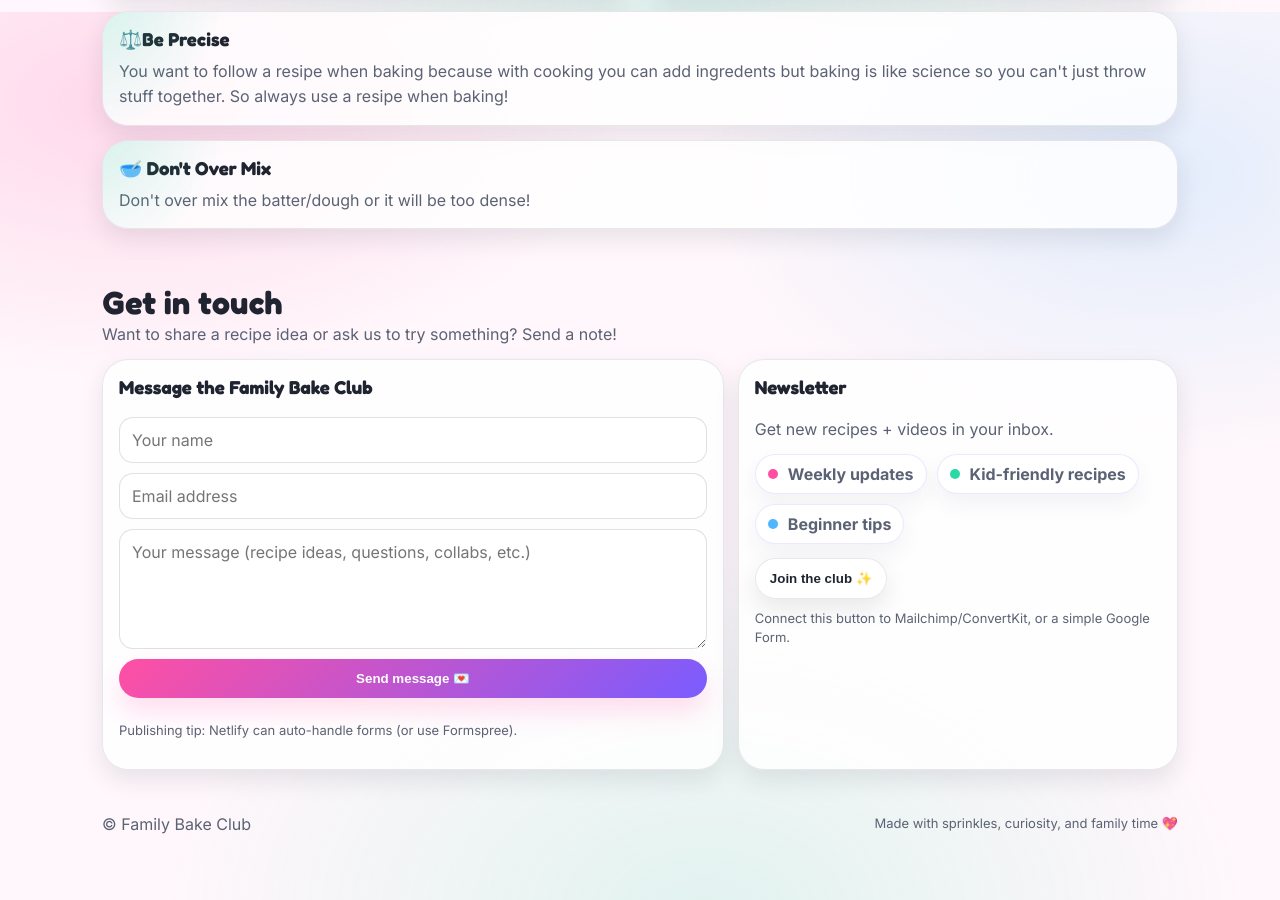
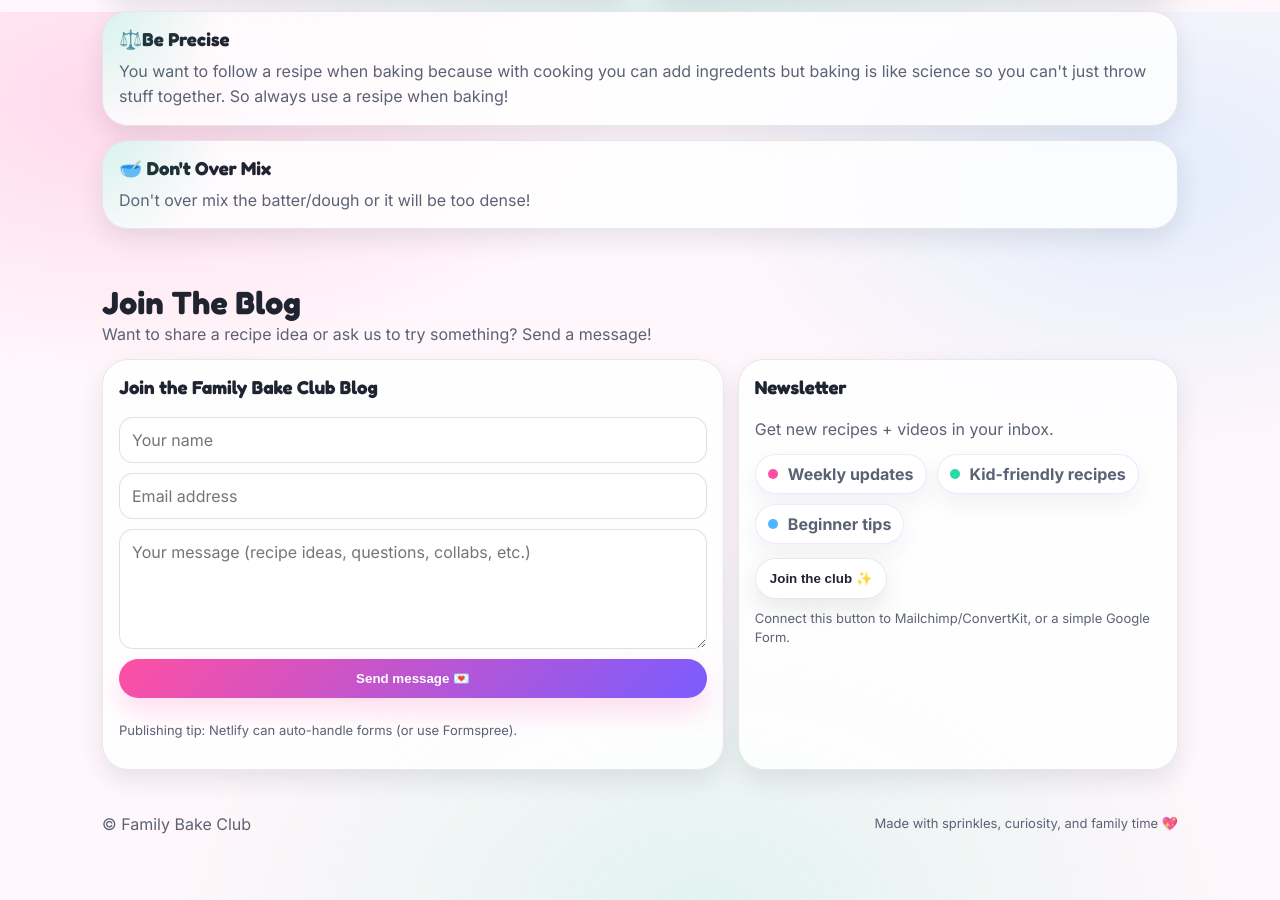
Before and after one commit to addisoneshinkle/FamilyBakeClub-Website, a Jekyll site: the page index.html, which Jekyll copies as it is, in a window 1280 px wide and 900 px high, scrolled down 1788 px. Built offline with Jekyll 4.4.1, drawn with Linux system fonts in a browser that asks for light colours.

Commit message:
Edited blog details

```diff
--- a/index.html
+++ b/index.html
@@ -736,7 +736,6 @@
                             <div class="mini">
                                 <b>Red Velvet Cupcakes</b>
                                 <p>color was excellent (kid-approved)!</p>
-
                             </div>
                         </div>
                     </aside>
@@ -861,14 +860,14 @@
             <section id="contact" aria-label="Contact">
                 <div class="sectionHead">
                     <div>
-                        <h2 class="fredoka">Get in touch</h2>
-                        <p class="kicker">Want to share a recipe idea or ask us to try something? Send a note!</p>
+                        <h2 class="fredoka">Join The Blog</h2>
+                        <p class="kicker">Want to share a recipe idea or ask us to try something? Send a message!</p>
                     </div>
                 </div>
 
                 <div class="grid">
                     <div class="card contactLeft">
-                        <h3 class="fredoka" style="margin-top: 0">Message the Family Bake Club</h3>
+                        <h3 class="fredoka" style="margin-top: 0">Join the Family Bake Club Blog</h3>
 
                         <!-- Front-end only template. Hook to Formspree/Netlify/your backend later. -->
                         <form
```
